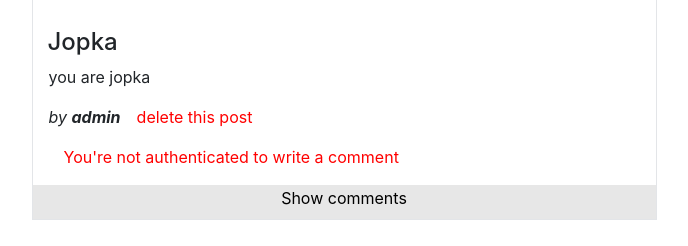
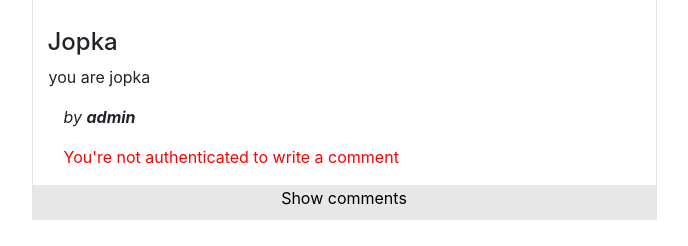
Before and after one commit to zlatilda/blog, a Django app: page /post/7/ in a window 1280 px wide. Shown: the part 1175-1421 px from the top of the page, without its empty margins (296-984 px from the left). Run offline with Django 3.2, Linux system fonts and the light colour scheme; data comes from the database, SQL or seed files in the repository; both versions use the stored data as it was after the commit; some libraries are stand-ins or nearby versions.

Commit message:
minor improvements

```diff
--- a/blog_project/blog/models.py
+++ b/blog_project/blog/models.py
@@ -35,7 +35,7 @@ class Post(models.Model):
     updated = models.DateTimeField(auto_now=True)
     likes= models.ManyToManyField(settings.AUTH_USER_MODEL, blank=True, related_name='post_likes')
     slug = models.SlugField(max_length=250, unique=True)
-    thumb = models.ImageField(upload_to='post_image', blank=True)
+    thumb = models.ImageField(upload_to='post_image', blank=True, default='default.png')
     user = models.ForeignKey(User, on_delete=models.CASCADE, default=1)
 
     def save(self, *args, **kwargs):
--- a/blog_project/blog/views.py
+++ b/blog_project/blog/views.py
@@ -111,7 +111,7 @@ def comment_delete(request, pk):
 def post_delete(request, pk):
     post = get_object_or_404(Post, pk=pk)
     post.delete()
-    redirect('blog:index')
+    return redirect('blog:index')
 
 
 class PostLikeToggle(RedirectView):
@@ -136,7 +136,7 @@ def post_new(request):
         form = PostForm(request.POST, request.FILES)
         if form.is_valid():
             post = form.save(commit=False)
-            post.author = request.user
+            post.user = request.user
             post.created = timezone.now()
             post.save()
         return redirect('blog:index')
--- a/blog_project/templates/post-edit.html
+++ b/blog_project/templates/post-edit.html
@@ -1,7 +1,7 @@
 {% extends 'base.html' %}
 {% block title %}<title>New Post</title>{% endblock %}
 {% block body %}
-     <div id= "reg" class="container">
+     <div id= "reg" class="container" style="margin-top: 3em;">
         <h1>New post</h1>
     <form method="POST" class="post-form" autocomplete="off" enctype="multipart/form-data">{% csrf_token %}
         {% for field in form %}
--- a/blog_project/templates/post_detail.html
+++ b/blog_project/templates/post_detail.html
@@ -79,11 +79,13 @@
 			</div><br>
             <h4>{{ post.title }}</h4>
 			<div class="row">
-				<p>{{ post.body }}</p><br>
+				<p style="white-space: pre-line">{{ post.body }}</p><br>
 			</div>
 			<div class="row">
-                <p style="font-style: italic;">by <b>{{ post.user }}</b></p>
-                <a href="{% url 'blog:post-delete' post.pk %}"><span style="color:red;">delete this post</span></a>
+                <div class="col-8"><p style="font-style: italic;">by <b>{{ post.user }}</b></p></div>
+                {% if post.user.username == user.username %}
+                    <div class="col-4" style="text-align: right;"><a href="{% url 'blog:post-delete' post.pk %}"><span style="color: red;">delete this post</span></a></div>
+                {% endif %}
             </div>
 
 
@@ -107,12 +109,14 @@
 				<div class="container" id="comment">
 					<div class="row">
 							<div class="col-lg-6 col-md-6 col-sm-6 col-xs-12"><label><b>{{ comment.user }}</b></label></div>
-								<div class="col-lg-3 col-md-3 col-sm-3 col-7" style="text-align: right" id="del_btn">
-									<a href="{% url 'blog:comment_delete' comment.pk %}" onclick="return confirm('Do you really want to delete this comment?')">
-										<img src="{% static 'images/delete.png'%}" class="ico">
-									</a>
+								<div class="col-lg-2 col-md-2 col-sm-2 col-7" style="text-align: right" id="del_btn">
+                                    {% if comment.user.username == user.username %}
+                                        <a href="{% url 'blog:comment_delete' comment.pk %}" onclick="return confirm('Do you really want to delete this comment?')">
+                                            <img src="{% static 'images/delete.png'%}" class="ico">
+                                        </a>
+                                    {% endif %}
 								</div>
-							<div class="col-lg-3 col-md-3 col-sm-3 col-5" style="text-align: right"><label id="date" style="font-size: 0.7em;">{{ comment.timestamp }}</label> </div>
+							<div class="col-lg-4 col-md-4 col-sm-4 col-5" style="text-align: right"><label id="date" style="font-size: 0.7em;">{{ comment.timestamp }}</label> </div>
 					</div>
 					<div class="row"><p>{{ comment.content }}</p></div>
 				</div>
```
Also changed, not shown: blog_project/blog/migrations/0012_auto_20190513_2324.py (added), blog_project/db.sqlite3, blog_project/media/post_image/12224287_1644290785831171_1133993521_n.jpg (deleted), blog_project/media/post_image/Screen_Shot_2017_04_05_at_5.19.02_PM.png (added), blog_project/media/post_image/bam.png (deleted), blog_project/media/post_image/default.png (added), blog_project/media/post_image/france-hetalia-axis-powers-paint-it-white-87.2.jpg (deleted), blog_project/media/post_image/france_x_reader_i_m_not_on_drugs_songfic_by_legoninjagogirl-d8phbqp.jpg (deleted), blog_project/media/post_image/galaktika_tumannost_razmytost_zvezdy_65152_1920x1080.jpg (deleted), blog_project/media/post_image/gir-invader-zim-wallpaper-wallpaper-589739902_bJmZgfg.jpg (renamed from blog_project/media/post_image/gir-invader-zim-wallpaper-wallpaper-589739902.jpg), blog_project/media/post_image/tumblr_inline_o291elwX6z1qc6zp2_1280.jpg (added).
